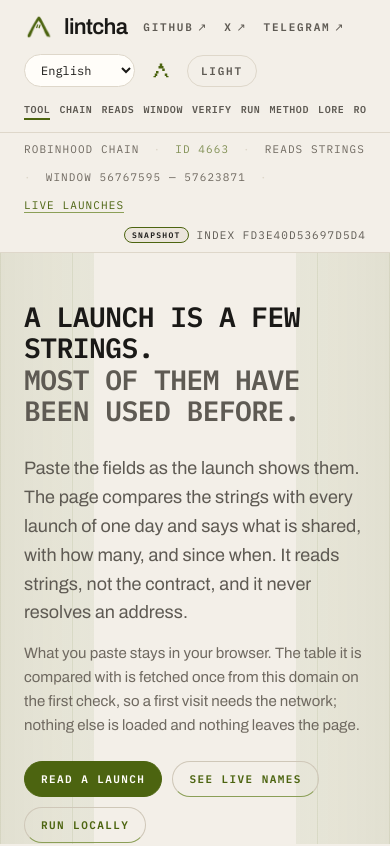
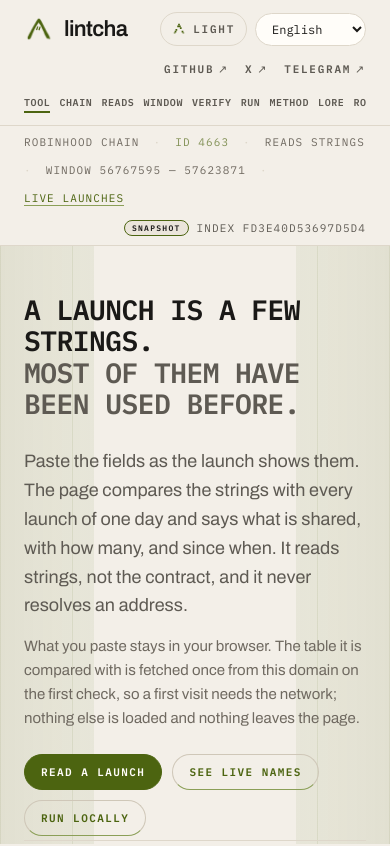
Before and after one commit to Mnilax/lintcha-chain, a website: page site/index.html in a window 390 px wide. Shown: the top 846 px of the page. Drawn offline with Linux system fonts and the light colour scheme.

Commit message:
ui: move theme controls into header tools

```diff
--- a/site/chain.css
+++ b/site/chain.css
@@ -49,6 +49,7 @@ body[data-page="chain"] input:focus, body[data-page="chain"] textarea:focus, bod
 /* ---------------------------------------------------------------- the header: sticky bar, then the status strip */
 .topbar { position:sticky; top:0; z-index:30; background:var(--bg); border-bottom:1px solid var(--line); }
 .bar-in { max-width:1080px; margin:0 auto; padding:12px 24px; display:flex; align-items:center; gap:20px; flex-wrap:wrap; }
+.topbar[data-topbar] .bar-in { max-width:1240px; gap:16px; }
 .brand { display:flex; align-items:center; gap:10px; border:0 !important; color:var(--ink) !important; }
 /* the mark: the delivered mark-acid.png (acid on a transparent ground) used as a mask, so the shape is the file's and the
    colour is the theme's accent: the file's own acid on dark, the darker acid of the light palette on light */
@@ -62,7 +63,11 @@ body[data-page="chain"] input:focus, body[data-page="chain"] textarea:focus, bod
 .cluster .out { color:var(--ink-2); border:0; }
 .cluster .out:hover { color:var(--accent); }
 .cluster .arrow { font-weight:400; margin-left:0.35em; }
+.header-tools { margin-left:auto; display:flex; align-items:center; gap:8px; flex:0 0 auto; }
+.header-tools [data-lang-host] { display:flex; }
 .theme { font-size:11px; font-weight:600; letter-spacing:0.16em; text-transform:uppercase; padding:8px 13px; border-radius:999px; border:1px solid var(--line); cursor:pointer; background:transparent; color:var(--ink-2); }
+.header-tools .theme { min-height:34px; padding:7px 11px; display:inline-flex; align-items:center; gap:7px; }
+.header-tools .theme .sprite-s { width:14px; height:14px; }
 .strip { border-bottom:1px solid var(--line); background:var(--bg); position:relative; z-index:1; }
 .strip-in { max-width:1080px; margin:0 auto; padding:9px 24px; display:flex; align-items:center; gap:14px; flex-wrap:wrap; font-size:11px; letter-spacing:0.1em; text-transform:uppercase; color:var(--ink-3); }
 .strip-dot { color:var(--line); }
@@ -431,6 +436,10 @@ body[data-page="chain"] .band-copy:focus-visible { outline:2px solid #08090a; ou
 
 /* the roadmap line stands on its end below the width where eight stops stop fitting: the same ticks in the same
    order, read top to bottom instead of left to right, and the sprite still where shipped ends */
+@media (max-width:1180px) {
+  .topbar[data-topbar] .nav { order:3; flex:1 1 100%; width:100%; min-width:0; max-width:100%; box-sizing:border-box; margin:0; flex-wrap:nowrap; white-space:nowrap; overflow-x:auto; scrollbar-width:none; }
+  .topbar[data-topbar] .nav::-webkit-scrollbar { display:none; }
+}
 @media (max-width:980px) {
   .topbar .nav { order:3; flex:1 1 100%; width:100%; min-width:0; max-width:100%; box-sizing:border-box; margin:0; flex-wrap:nowrap; white-space:nowrap; overflow-x:auto; scrollbar-width:none; }
   .topbar .nav::-webkit-scrollbar { display:none; }
@@ -451,6 +460,8 @@ body[data-page="chain"] .band-copy:focus-visible { outline:2px solid #08090a; ou
 /* ---------------------------------------------------------------- narrow */
 @media (max-width:640px) {
   .bar-in { gap:12px 16px; }
+  .topbar[data-topbar] .cluster { order:2; flex:1 1 100%; justify-content:flex-end; }
+  .topbar[data-topbar] .header-tools { order:1; }
   .nav { margin:0; order:3; flex:1 1 100%; width:100%; min-width:0; max-width:100%; box-sizing:border-box; gap:9px; font-size:10px; letter-spacing:0.06em; flex-wrap:nowrap; white-space:nowrap; overflow-x:auto; scrollbar-width:none; }   /* ten items since chain and run joined the bar; the narrowest rows scroll, and overflow-x is that guard */
   .nav::-webkit-scrollbar { display:none; }
   .nav-bar { bottom:0; }
--- a/site/index.html
+++ b/site/index.html
@@ -42,9 +42,10 @@ document.documentElement.setAttribute("data-theme",t);}catch(e){}})();
     </a>
     <nav class="nav" aria-label="Sections" data-i18n-attr="aria-label:nav.label"><a href="#s02" data-nav="02" data-i18n="nav.tool">tool</a><a href="#s03" data-nav="03" data-i18n="nav.chain">chain</a><a href="#s04" data-nav="04" data-i18n="nav.reads">reads</a><a href="#s07" data-nav="07" data-i18n="nav.window">window</a><a href="#s08" data-nav="08" data-i18n="nav.verify">verify</a><a href="#s09" data-nav="09" data-i18n="nav.run">run</a><a href="#s11" data-nav="11" data-i18n="nav.method">method</a><a href="#s14" data-nav="14" data-i18n="nav.lore">lore</a><a href="#s15" data-nav="15" data-i18n="nav.roadmap">roadmap</a><a href="#s16" data-nav="16" data-i18n="nav.faq">faq</a><span class="nav-bar" data-navbar aria-hidden="true"></span></nav>
     <div class="cluster"><a class="out" href="https://github.com/Mnilax/lintcha-chain" rel="noopener" target="_blank"><span data-i18n="nav.github">GitHub</span><span class="arrow" aria-hidden="true">↗</span></a><a class="out" href="https://x.com/mnilax" rel="noopener" target="_blank"><span data-i18n="nav.x">X</span><span class="arrow" aria-hidden="true">↗</span></a><a class="out" href="https://t.me/lintcha" rel="noopener" target="_blank"><span data-i18n="nav.telegram">Telegram</span><span class="arrow" aria-hidden="true">↗</span></a></div>
-    <span data-lang-host></span>
-    <svg class="sprite sprite-s" viewBox="0 0 16 16" aria-hidden="true" focusable="false"><g class="sprite-g"><rect x="7" y="2" width="2" height="2"></rect><rect x="6" y="4" width="2" height="2"></rect><rect x="4" y="8" width="2" height="2"></rect><rect x="3" y="10" width="2" height="2"></rect><rect x="2" y="12" width="2" height="1"></rect><rect x="8" y="4" width="2" height="2"></rect><rect x="9" y="6" width="2" height="2"></rect><rect x="11" y="10" width="2" height="2"></rect><rect x="12" y="12" width="2" height="1"></rect><rect class="cut" x="5" y="6" width="2" height="2"></rect><rect class="cut" x="10" y="8" width="2" height="2"></rect></g></svg>
-    <button type="button" class="theme" data-theme-toggle data-label-dark="Dark" data-label-light="Light" data-i18n-attr="data-label-dark:theme.dark;data-label-light:theme.light" aria-pressed="false"><span data-theme-label>Light</span></button>
+    <div class="header-tools">
+      <button type="button" class="theme" data-theme-toggle data-label-dark="Dark" data-label-light="Light" data-i18n-attr="data-label-dark:theme.dark;data-label-light:theme.light" aria-pressed="false"><svg class="sprite sprite-s" viewBox="0 0 16 16" aria-hidden="true" focusable="false"><g class="sprite-g"><rect x="7" y="2" width="2" height="2"></rect><rect x="6" y="4" width="2" height="2"></rect><rect x="4" y="8" width="2" height="2"></rect><rect x="3" y="10" width="2" height="2"></rect><rect x="2" y="12" width="2" height="1"></rect><rect x="8" y="4" width="2" height="2"></rect><rect x="9" y="6" width="2" height="2"></rect><rect x="11" y="10" width="2" height="2"></rect><rect x="12" y="12" width="2" height="1"></rect><rect class="cut" x="5" y="6" width="2" height="2"></rect><rect class="cut" x="10" y="8" width="2" height="2"></rect></g></svg><span data-theme-label>Light</span></button>
+      <span data-lang-host></span>
+    </div>
   </div>
 </header>
 <div class="strip">
```
Also changed, not shown: site/404.html (+4 -2 lines), site/es/index.html (+4 -3 lines), site/pt/index.html (+4 -3 lines), src/templates/404.html (+4 -2 lines), src/templates/shell.html (+4 -3 lines).
